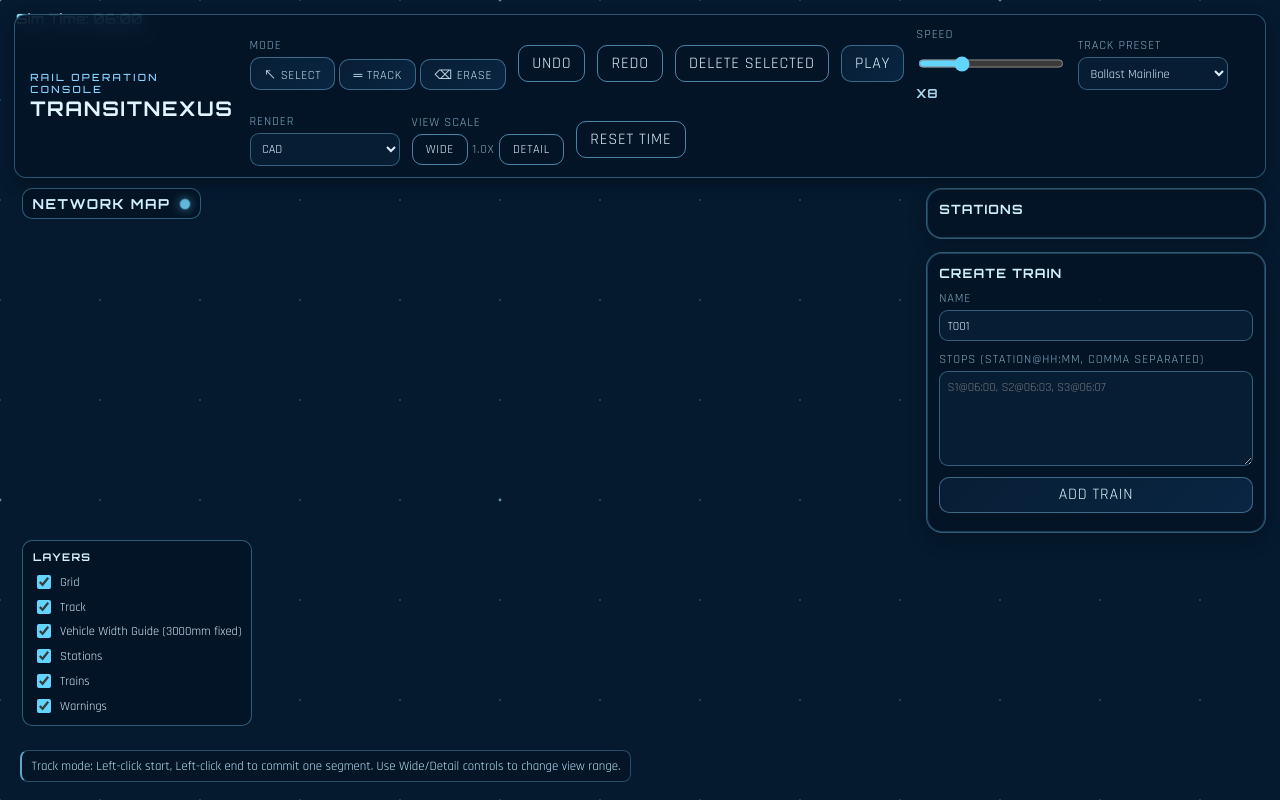
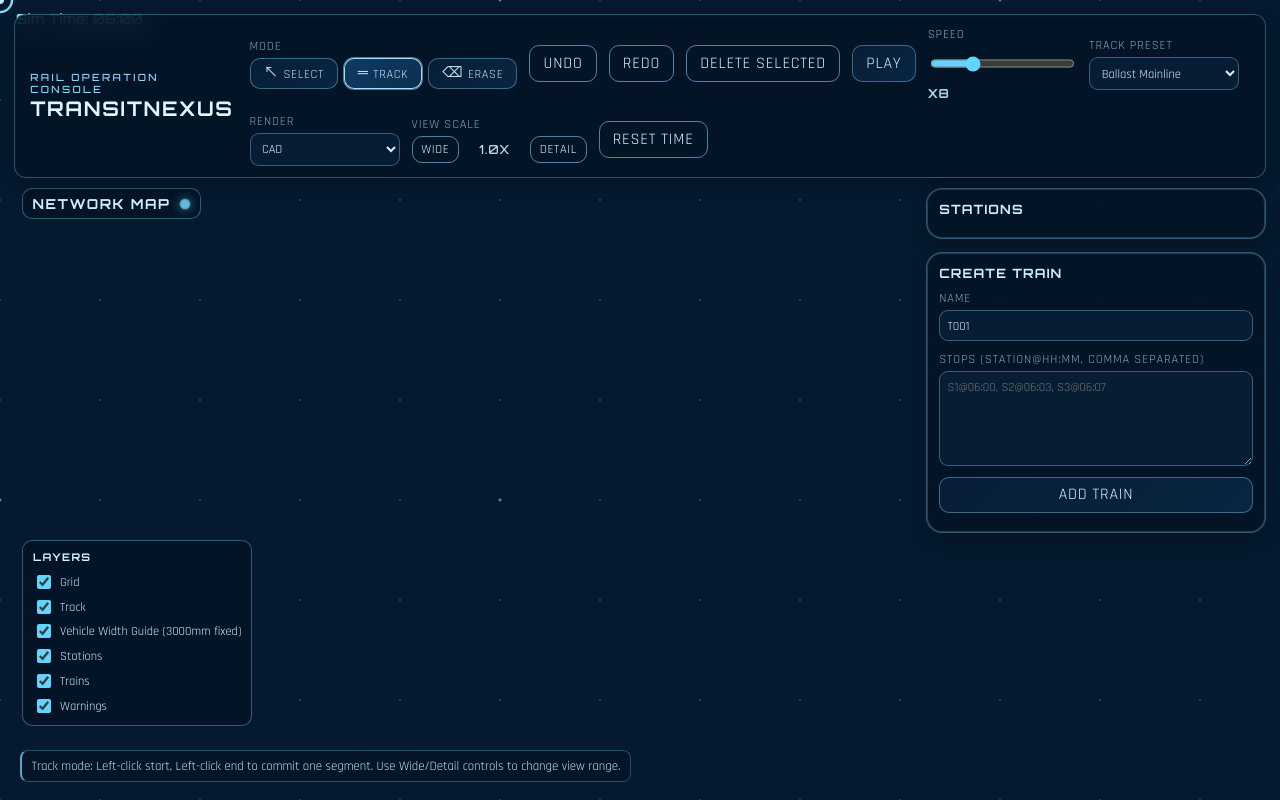
Before and after one commit to Lush-E/Project-TransitNexus, an Electron app: page src/index.html in a window 1280 px wide. Drawn offline with Linux system fonts and the light colour scheme.

Commit message:
Update styles.css

```diff
--- a/src/styles.css
+++ b/src/styles.css
@@ -86,8 +86,60 @@ body {
   letter-spacing: 0.07em;
 }
 
+.mode-switch {
+  min-width: 260px;
+}
+
+.mode-buttons {
+  display: flex;
+  gap: 0.35rem;
+}
+
+.mode-btn {
+  min-width: 76px;
+  display: inline-flex;
+  align-items: center;
+  justify-content: center;
+  gap: 0.3rem;
+}
+
+.mode-icon {
+  font-size: 0.9rem;
+  line-height: 1;
+}
+
+.mode-btn.active {
+  border-color: rgba(168, 227, 252, 0.98);
+  box-shadow: 0 0 0 1px rgba(148, 218, 249, 0.52);
+  background: linear-gradient(135deg, rgba(16, 61, 101, 0.95) 0%, rgba(12, 50, 86, 0.95) 100%);
+}
+
 .radius-block {
   min-width: 150px;
+}
+
+.zoom-block {
+  min-width: 170px;
+}
+
+.zoom-controls {
+  display: flex;
+  align-items: center;
+  gap: 0.35rem;
+}
+
+.zoom-controls .action-btn {
+  min-width: 34px;
+  padding: 0.28rem 0.54rem;
+}
+
+#zoomLabel {
+  min-width: 60px;
+  text-align: center;
+  color: #c9ecff;
+  font-family: "Orbitron", sans-serif;
+  font-size: 0.78rem;
+  letter-spacing: 0.06em;
 }
 
 .control-block span,
```
